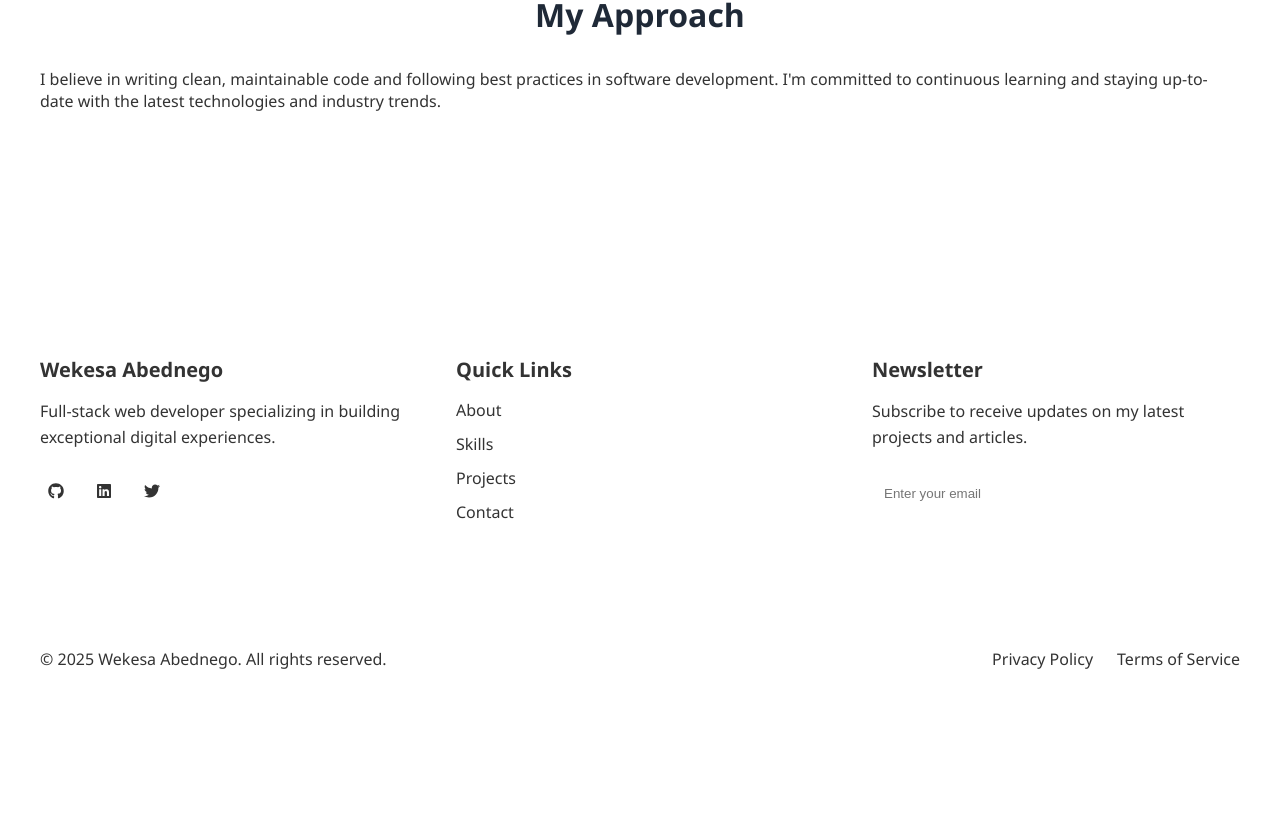
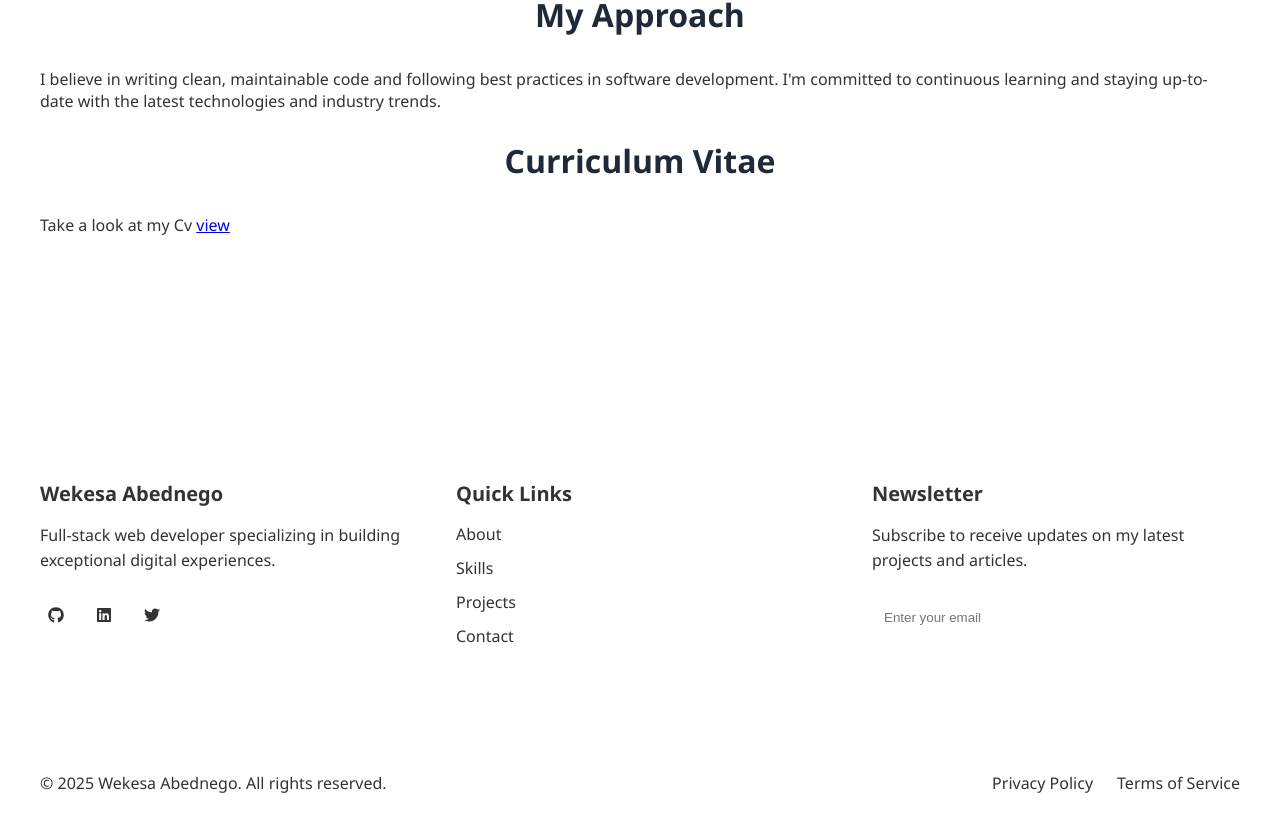
Before and after one commit to Abed25/portfolio, a Next.js app: page /about in a window 1280 px wide. Shown: the part 768-1600 px from the top of the page. Before the commit the page ends 1478 px from the top, so only its background shows below. Built offline with nearby package versions, Linux system fonts and the light colour scheme.

Commit message:
Attached my current CV

```diff
--- a/src/app/about/page.tsx
+++ b/src/app/about/page.tsx
@@ -1,6 +1,7 @@
 "use client";
 
 import styles from "../HomePage.module.css";
+import Link from "next/link";
 
 export default function AboutPage() {
   return (
@@ -9,17 +10,27 @@
         <h1>About Me</h1>
         <div className={styles.aboutContent}>
           <p>
-            I&apos;m a full-stack web developer based in Nairobi, Kenya, specializing in building exceptional digital experiences. With a strong foundation in both frontend and backend technologies, I create robust and scalable web applications that help businesses achieve their goals.
+            I&apos;m a full-stack web developer based in Nairobi, Kenya,
+            specializing in building exceptional digital experiences. With a
+            strong foundation in both frontend and backend technologies, I
+            create robust and scalable web applications that help businesses
+            achieve their goals.
           </p>
 
           <h2>My Journey</h2>
           <p>
-            My journey in web development began with a passion for creating user-friendly applications that solve real-world problems. Over the years, I&apos;ve worked on various projects ranging from e-commerce platforms to complex data management systems.
+            My journey in web development began with a passion for creating
+            user-friendly applications that solve real-world problems. Over the
+            years, I&apos;ve worked on various projects ranging from e-commerce
+            platforms to complex data management systems.
           </p>
 
           <h2>Technical Expertise</h2>
           <p>
-            I specialize in modern web technologies including React, Next.js, Node.js, and TypeScript. My approach combines technical excellence with a deep understanding of user experience and business requirements.
+            I specialize in modern web technologies including React, Next.js,
+            Node.js, and TypeScript. My approach combines technical excellence
+            with a deep understanding of user experience and business
+            requirements.
           </p>
 
           <h2>What I Do</h2>
@@ -34,7 +45,17 @@
 
           <h2>My Approach</h2>
           <p>
-            I believe in writing clean, maintainable code and following best practices in software development. I&apos;m committed to continuous learning and staying up-to-date with the latest technologies and industry trends.
+            I believe in writing clean, maintainable code and following best
+            practices in software development. I&apos;m committed to continuous
+            learning and staying up-to-date with the latest technologies and
+            industry trends.
+          </p>
+          <h2>Curriculum Vitae</h2>
+          <p>
+            Take a look at my Cv{" "}
+            <a href="/cv.pdf" target="_blank" rel="noopener noreferrer">
+              view
+            </a>
           </p>
         </div>
       </section>
```
Also changed, not shown: 1 other file (tests, documents, lock files or other folders).
